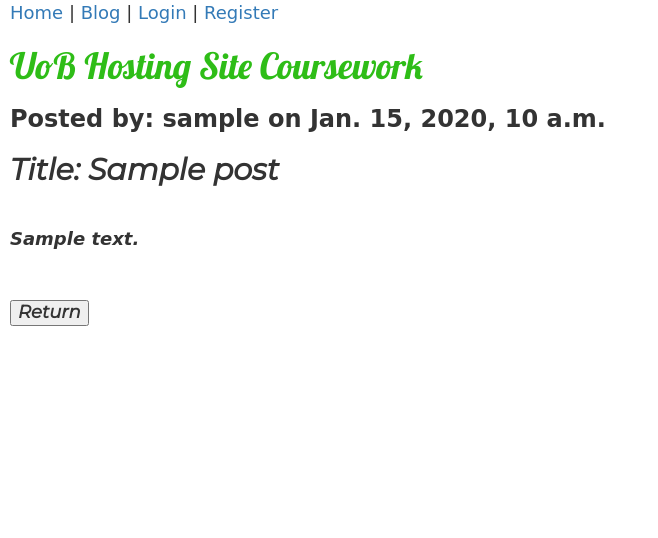
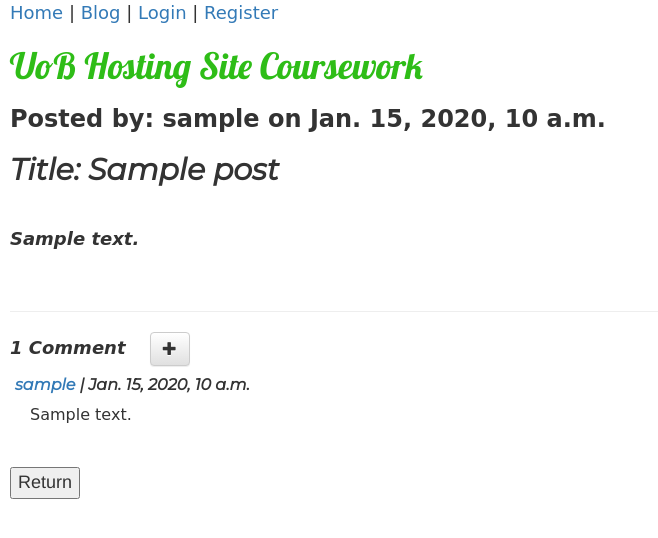
Before and after one commit to AXT940/CourseworkHostingSite, a Django app: page /blog/post/1/ in a window 1280 px wide. Shown: the top 538 px of the page, without its empty margins (0-658 px from the left). Run offline with Django 3.2, Linux system fonts and the light colour scheme; tables that the repository leaves empty hold one stand-in row (values such as "Sample post"); some libraries are stand-ins or nearby versions; some web fonts are replaced.

Commit message:
Created a comment system for blog posts, including editing and deleting comments.

```diff
--- a/blog/admin.py
+++ b/blog/admin.py
@@ -1,4 +1,5 @@
 from django.contrib import admin
-from .models import Post
+from .models import Post, Comment
 # Register your models here.
 admin.site.register(Post)
+admin.site.register(Comment)
--- a/blog/models.py
+++ b/blog/models.py
@@ -14,3 +14,16 @@
 
     def __str(self):
         return self.title
+
+class Comment(models.Model):
+    post = models.ForeignKey('blog.Post', on_delete=models.CASCADE, related_name='post_comments')
+    author = models.ForeignKey(settings.AUTH_USER_MODEL, on_delete=models.CASCADE)
+    text = models.TextField()
+    published_date = models.DateTimeField(null=True)
+
+    def publish(self):
+        self.published_date = timezone.now()
+        self.save()
+
+    def __str(self):
+        return self.author + ' : ' + self.text
--- a/blog/static/css/blog.css
+++ b/blog/static/css/blog.css
@@ -10,8 +10,7 @@
 
 hr {
     color: #FF2D00;
-    weight: 10px;
-    height: 10px;
+    size: 10px;
 }
 
 .post_info {
@@ -72,3 +71,24 @@
 .next_button {
     color: #000;
 }
+
+.post_comment_header {
+    margin-left: 5px;
+    font-weight: bold;
+    font-family: 'Montserrat', cursive;
+    font-size: 16px;
+}
+
+.post_comment_text {
+    margin: 10px 0px 20px 20px;
+    font-size: 16px;
+}
+
+.delete_comment_form {
+    font-size: 16px;
+    margin-left: 30px;
+}
+
+.delete_button .edit_submit_button {
+    font-size: 14px;
+}
--- a/blog/templates/blog/post_detail.html
+++ b/blog/templates/blog/post_detail.html
@@ -10,6 +10,7 @@
         <a class="btn btn-default" href="{% url 'blog:edit_post' pk=post.id %}"><span class="glyphicon glyphicon-pencil"></span></a>
         <a class="btn btn-default" href="{% url 'blog:delete_post' pk=post.id %}"><span class="glyphicon glyphicon-trash"></span></a>
     {% endif %}
+
     {% if delete %}
         <form class="delete_form" method="post">
             {% csrf_token %}
@@ -20,10 +21,45 @@
             <input type="Submit" value="submit">
         </form>
     {% endif %}
+
     <h3>Posted by: {{ post.author }} on {{ post.published_date }}</h3>
     <h2><b>Title: {{ post.title }}</b></<h2>
     <div class='post_content'>
         <br><p>{{ post.text | linebreaks }}</p><br>
     </div>
+
+    <hr>
+    {% if new_comment_writ %}
+        <h3>Comments</h3>
+        <form class="comment_form" method="POST">
+            {% csrf_token %}
+            <p>{{ form.text.label }}:</p>
+            <p>{{ form.text }}</p><br>
+            <input type="Submit" value='Submit'>
+        </form>
+    {% endif %}
+
+    <p>{% if not new_comment_writ %}{{ num_of_comments }} Comment{% if not num_of_comments == 1 %}s{% endif %}  &emsp;<a href="{% url 'blog:new_comment' pk=post.id %}" class="btn btn-default"><span class="glyphicon glyphicon-plus"></span></a>{% endif %}</p>
+    {% for comment in comments %}
+        <h4 class="post_comment_header"> <a href="{% url 'coverTools:user_details' comment.author %}">{{ comment.author }}</a> | {{ comment.published_date }} {%  if comment.author == request.user and not delete_comment %}<a href="{% url 'blog:delete_comment' pk=post.id comment_pk=comment.id %}"><span class="glyphicon glyphicon-trash"></span></a> {% endif %} {% if comment.author == request.user and not edit_comment %} <a href="{% url 'blog:edit_comment' pk=post.id comment_pk=comment.id %}"><span class="glyphicon glyphicon-pencil"></span></a>  {% endif %}</h4>
+        {% if delete_comment and comment_deleting_pk == comment.id %}
+            <form method="POST">
+                {% csrf_token %}
+                <p class="delete_comment_form">{{ form.delete_confirm.label }} Yes:{{ form.delete_confirm }} &emsp; <input class="delete_button" value="Submit" type="Submit"></p>
+            </form>
+        {% endif %}
+        {% if comment_to_edit_pk == comment.id and edit_comment %}
+            <form class="comment_form" method="POST">
+                {% csrf_token %}
+                <p>{{ form.text.label }}:</p>
+                <p>{{ form.text }}</p><br>
+                <input class="edit_submit_button" type="Submit" value='Submit' style='font-size:14px;'>
+            </form>
+        {% else %}
+            <p class="post_comment_text">{{ comment.text }}</p>
+        {% endif %}
+    {% endfor %}
+
+    <br>
     <input type=button value="Return" class="back_link" onClick="javascript:history.go(-1);">
 {%endblock%}
--- a/blog/urls.py
+++ b/blog/urls.py
@@ -8,4 +8,7 @@
     path('post/new/', views.new_post, name='new_post'),
     path('post/edit/<int:pk>/', views.post_edit, name='edit_post'),
     path('post/delete/<int:pk>/', views.delete_post, name='delete_post'),
+    path('post/new/<int:pk>/comment/', views.new_comment, name="new_comment"),
+    path('post/delete/<int:pk>/comment/<int:comment_pk>/', views.delete_comment, name="delete_comment"),
+    path('post/edit/<int:pk>/comment/<int:comment_pk>/', views.edit_comment, name="edit_comment"),
 ]
--- a/blog/views.py
+++ b/blog/views.py
@@ -1,11 +1,10 @@
 from django.shortcuts import render, get_object_or_404, redirect, reverse
 from django.utils import timezone
-from .forms import PostForm
 from django.http import HttpResponse
 from django.core.paginator import Paginator
 
-from .forms import DeletePostForm
-from .models import Post
+from .forms import PostForm, DeletePostForm, CommentForm, DeleteCommentForm
+from .models import Post, Comment
 # Create your views here.
 
 def index(request):
@@ -17,7 +16,8 @@
 
 def post_detail(request, pk):
     post = get_object_or_404(Post, pk=pk)
-    return render(request, 'blog/post_detail.html', {'post':post, 'pagename':'Post ' + str(post.id)})
+    comments = post.post_comments.all
+    return render(request, 'blog/post_detail.html', {'post':post, 'pagename':'Post ' + str(post.id), 'comments':comments, 'num_of_comments':post.post_comments.count, 'delete_comment':False, 'edit_comment':False,})
 
 def new_post(request):
     #form = PostForm()
@@ -45,7 +45,7 @@
                 return redirect('/blog/post/'+ str(post.pk) + '/', pk=post.pk)
         else:
             form = PostForm(instance=post)
-        return render(request, 'blog/post_edit.html', {'form': form, 'pagename':'Edit'})
+        return render(request, 'blog/post_edit.html', {'form': form, 'pagename':'Edit', 'edit_comment':False,})
 
 def delete_post(request, pk):
     form = DeletePostForm()
@@ -56,3 +56,48 @@
             post.delete()
             return redirect('blog:post_index')
     return render(request, 'blog/post_detail.html', {'post':post, 'form':form, 'pagename':'Delete Post', 'delete':True})
+
+def new_comment(request, pk):
+    form = CommentForm()
+    post = get_object_or_404(Post, pk=pk)
+    if request.method == 'POST':
+        form = CommentForm(request.POST)
+        if form.is_valid():
+            comment = form.save(commit=False)
+            comment.author = request.user
+            comment.published_date = timezone.now()
+            comment.post = post
+            comment.save()
+            return redirect('blog:post_detail', pk=pk)
+    else:
+        form = CommentForm()
+    return render(request, 'blog/post_detail.html', {'form':form, 'post':post, 'pagename':'New Comment', 'new_comment_writ':True})
+
+def delete_comment(request, comment_pk, pk):
+    post = get_object_or_404(Post, pk=pk)
+    comments = post.post_comments.all
+    if request.method == "POST":
+        form = DeleteCommentForm(request.POST)
+        if form.is_valid() and form.cleaned_data.get('delete_confirm'):
+            comment = get_object_or_404(Comment, pk=comment_pk)
+            comment.delete()
+            return redirect('blog:post_detail', pk=pk)
+    else:
+        form = DeleteCommentForm()
+    return render(request, 'blog/post_detail.html', {'form':form, 'post':post, 'pagename':'Delete Comment', 'delete_comment':True, 'edit_comment':False, 'num_of_comments':post.post_comments.count, 'comments':comments, 'comment_deleting_pk':comment_pk})
+
+def edit_comment(request, comment_pk, pk):
+    post = get_object_or_404(Post, pk=pk)
+    comments = post.post_comments.all
+    comment_to_edit = get_object_or_404(Comment, pk=comment_pk)
+    if request.method == "POST":
+        form = CommentForm(request.POST, instance=comment_to_edit)
+        if form.is_valid():
+            form.save(commit=False)
+            comment_to_edit.author = request.user
+            comment_to_edit.published_date = timezone.now()
+            comment_to_edit.save()
+            return redirect('blog:post_detail', pk=pk)
+    else:
+        form = CommentForm(instance=comment_to_edit)
+    return render(request, 'blog/post_detail.html', {'form':form, 'post':post, 'pagename':'Edit Comment', 'edit_comment':True, 'delete_comment':False, 'num_of_comments':post.post_comments.count, 'comments':comments, 'comment_to_edit_pk':comment_pk,})
```
Also changed, not shown: blog/forms.py (+10 -1 lines), blog/migrations/0002_comment.py (added), 1 other file.
